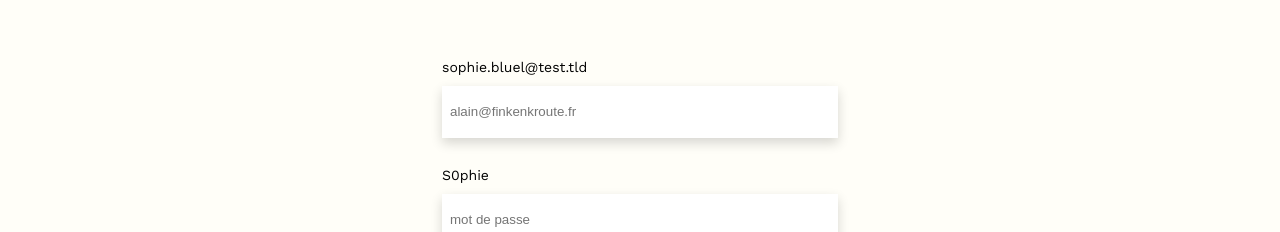
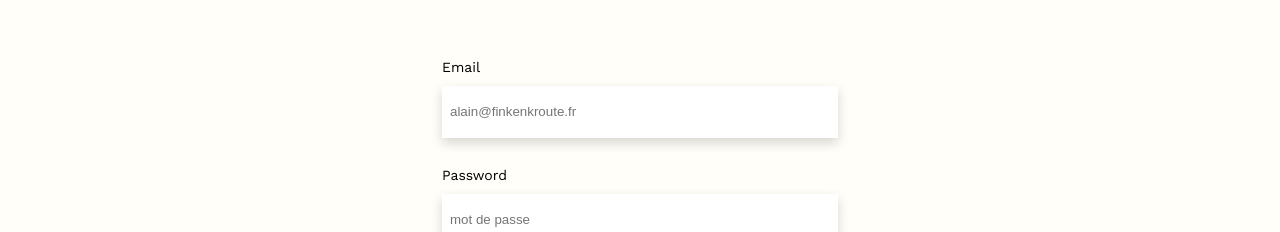
Before and after one commit to EaudeJavel/sophie-bluel, a plain HTML site: page FrontEnd/login.html in a window 1280 px wide. Shown: the part 300-532 px from the top of the page. Drawn offline with nearby package versions, Linux system fonts and the light colour scheme.

Commit message:
fix: remove credentials from login

```diff
--- a/FrontEnd/login.html
+++ b/FrontEnd/login.html
@@ -31,7 +31,7 @@
       <h2>Login</h2>
       <form action="#">
         <div class="login_form_container">
-          <label for="email">sophie.bluel@test.tld</label>
+          <label for="email">Email</label>
           <input
             class="email"
             type="text"
@@ -43,7 +43,7 @@
         </div>
 
         <div class="login_form_container">
-          <label for="password">S0phie</label>
+          <label for="password">Password</label>
           <input
             class="password"
             type="password"
```
